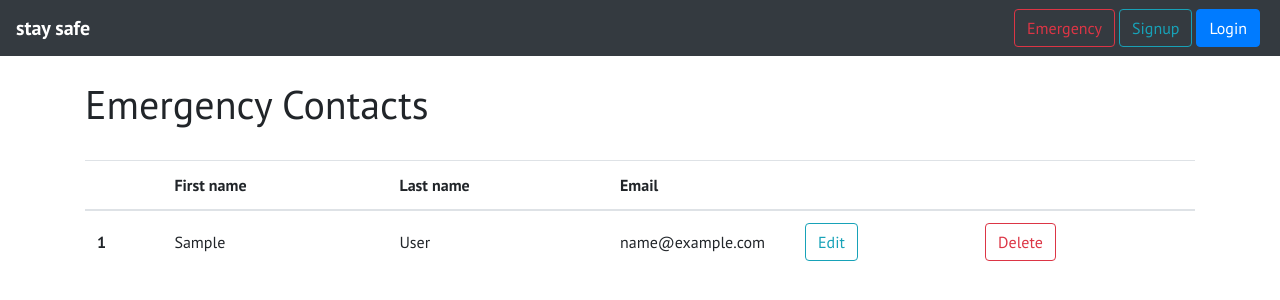
After one commit to srivardhansajja/stay-safe, a Django app: template templates/emergencycontact_view.html in a window 1280 px wide. The commit adds this page. Shown: the top 300 px of the page. Run offline with Django 3.2, Linux system fonts and the light colour scheme; the template is opened without the code that fills it: most values are stand-ins (such as "Sample title", 1, 10 or a date in 2020); some libraries are stand-ins or nearby versions.

Commit message:
added functionality for editing emergency contacts

```diff
--- /dev/null
+++ b/templates/emergencycontact_view.html
@@ -0,0 +1,44 @@
+<!-- templates/trip_page.html -->
+{% extends '_base.html' %}
+
+{% block content %}
+
+    <br><h1>Emergency Contacts</h1><br>
+
+    <!-- Emergency Contacts table -->
+
+    <table class="table table-hover">
+        <thead>
+        <tr>
+            <th scope="col"></th>
+            <th scope="col">First name</th>
+            <th scope="col">Last name</th>
+            <th scope="col">Email</th>
+            <th scope="col"></th>
+            <th scope="col"></th>
+        </tr>
+        </thead>
+        {% for contact in emergency_contacts %}
+            <tbody>
+            <tr>
+                <th scope="row">{{ forloop.counter }}</th>
+                <td>{{ contact.first_name }}</td>
+                <td>{{ contact.last_name }}</td>
+                <td class="col-2">{{ contact.email }}</td>
+                <td>
+                    <a href="" class="btn btn-outline-info btn-md" \
+                        role="button" aria-pressed="true">
+                        Edit
+                    </a>
+                </td>
+                <td>
+                    <a href="" class="btn btn-outline-danger btn-md" \
+                        role="button" aria-pressed="true">
+                        Delete
+                    </a>
+                </td>
+            </tr>
+            </tbody>
+        {% endfor %}
+    </table>
+{% endblock %}
```
Also changed, not shown: apps/pages/urls.py (+7 -0 lines), apps/pages/views.py (+11 -0 lines), templates/home.html (+8 -1 lines), apps/accounts/migrations/0001_initial.py, apps/pages/migrations/0001_initial.py.
